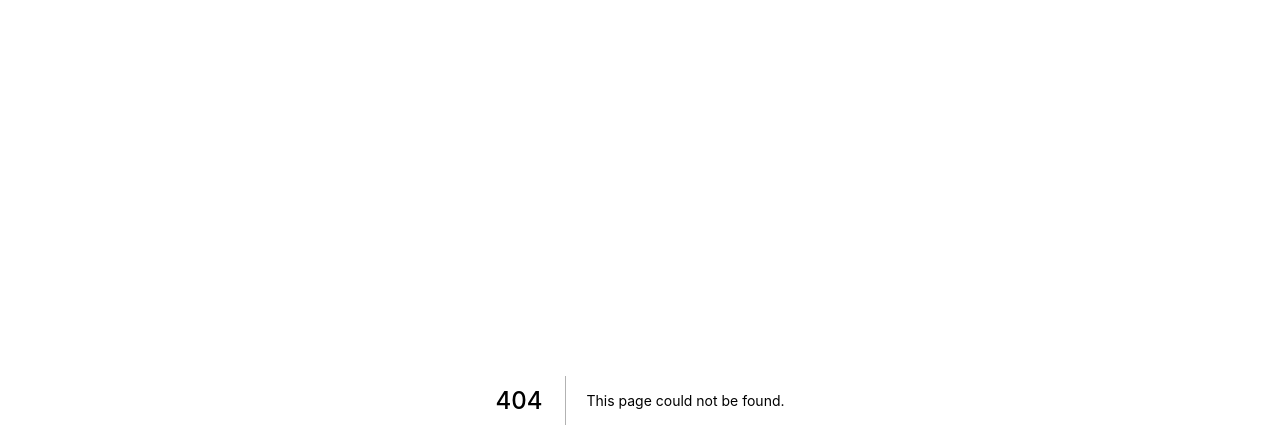
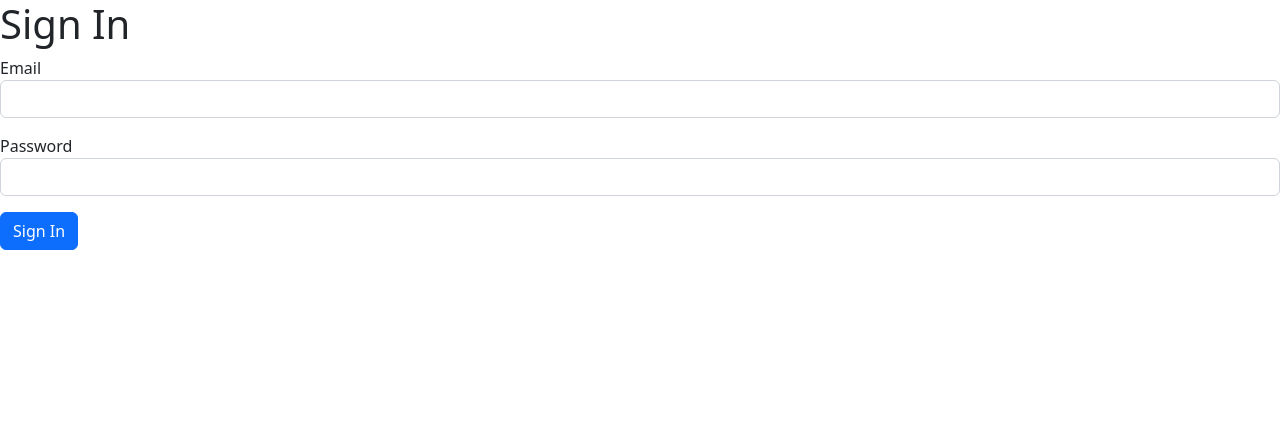
Before and after one commit to emir91/ticketing, a Next.js app in the folder client/: page /auth/signin in a window 1280 px wide. Before the commit this address had no page. Shown: the top 448 px of the page. Built offline with nearby package versions, Linux system fonts and the light colour scheme.

Commit message:
Add signin form

```diff
--- /dev/null
+++ b/client/pages/auth/signin.js
@@ -0,0 +1,50 @@
+import { useState } from "react"
+import Router from "next/router"
+import useRequest from "../../hooks/use-request"
+
+const SignupForm = () => {
+    const [email, setEmail] = useState('')
+    const [password, setPassword] = useState('')
+
+    const {doRequest, errors} = useRequest({
+        url: "/api/users/signin",
+        method: 'post',
+        body: {email, password},
+        onSuccess: () => Router.push('/')
+    })
+
+    const submitHandler =  async (e) => {
+        e.preventDefault()
+        await doRequest()
+    }
+
+    return (
+        <form onSubmit={submitHandler}>
+            <h1>Sign In</h1>
+            <div className="form-group">
+                <label>Email</label>
+                <input className="form-control" onChange={e => setEmail(e.target.value)}/>
+                <p className="text-danger">
+                    {
+                      (errors?.some(e => e.field === 'email') ||
+                      (errors?.length > 0 && !errors[0]?.hasOwnProperty('field'))) &&
+                      errors[0]?.message
+                    }
+                </p>
+            </div>
+            <div className="form-group">
+                <label>Password</label>
+                <input type="password" className="form-control" onChange={e => setPassword(e.target.value)}/>
+                <p className="text-danger">
+                    {
+                     ((errors?.some(e => e.field === 'password') && errors.length > 1) && errors[1].message) ||
+                     (((errors?.some(e => e.field === 'password') && errors.length === 1) && errors[0].message))
+                    }
+                </p>
+            </div>
+            <button className="btn btn-primary">Sign In</button>
+        </form>
+    )
+}
+
+export default SignupForm
```
